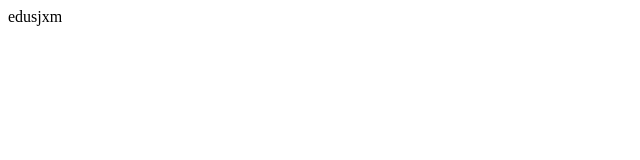
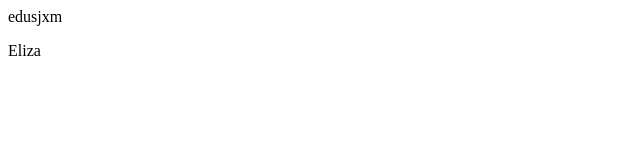
Before and after one commit to ElizaKsajikyan/test-for-Araqs, a plain HTML site: page index.html in a window 1280 px wide. Shown: the full height of the page, 0-640 px from the left. Drawn offline with Linux system fonts and the light colour scheme.

Commit message:
new change

```diff
--- a/index.html
+++ b/index.html
@@ -4,5 +4,6 @@
 </head>
 <body>
 <p>edusjxm</p>
+<p>Eliza</p>
 </body>
 </html>
```
